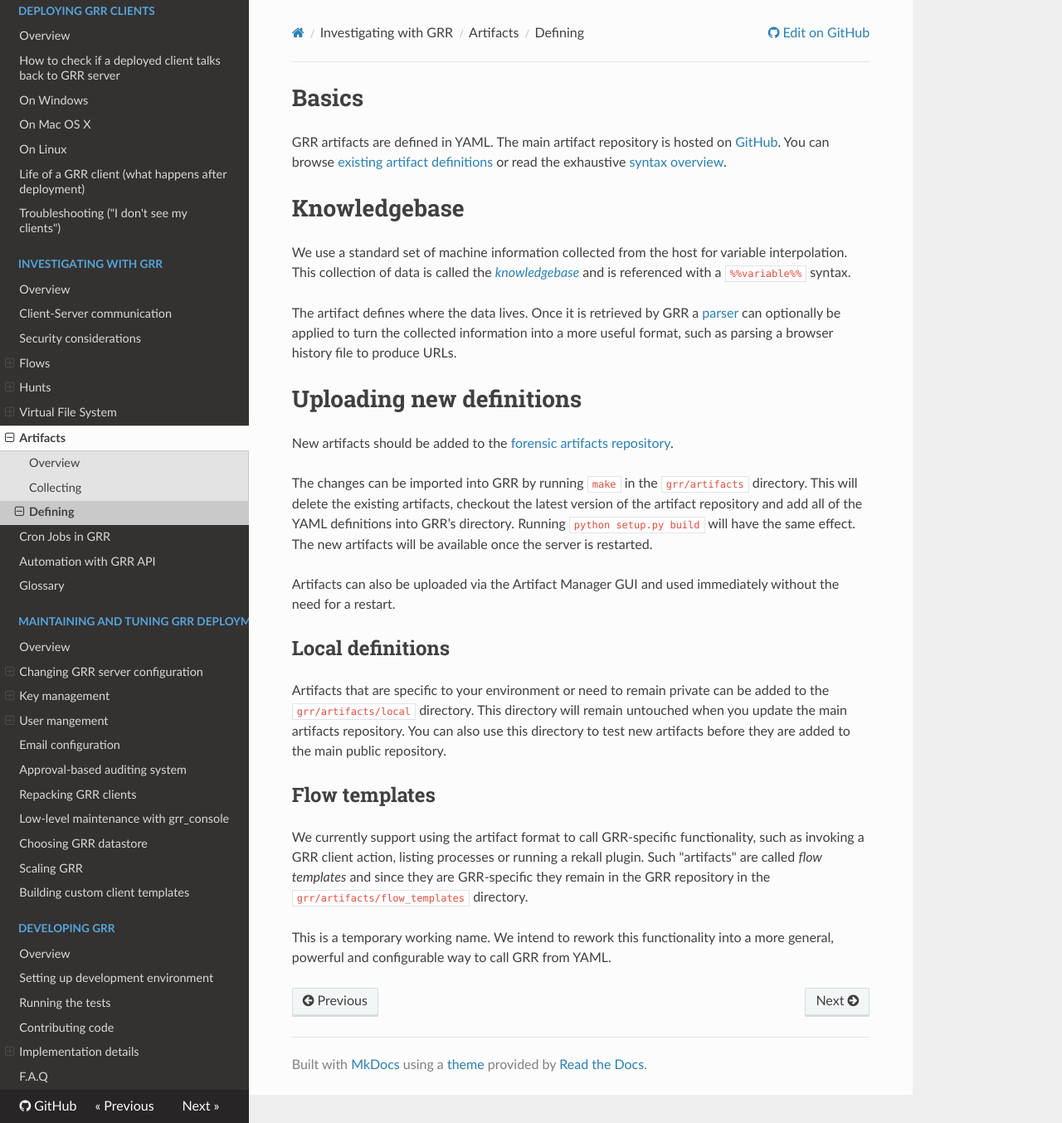
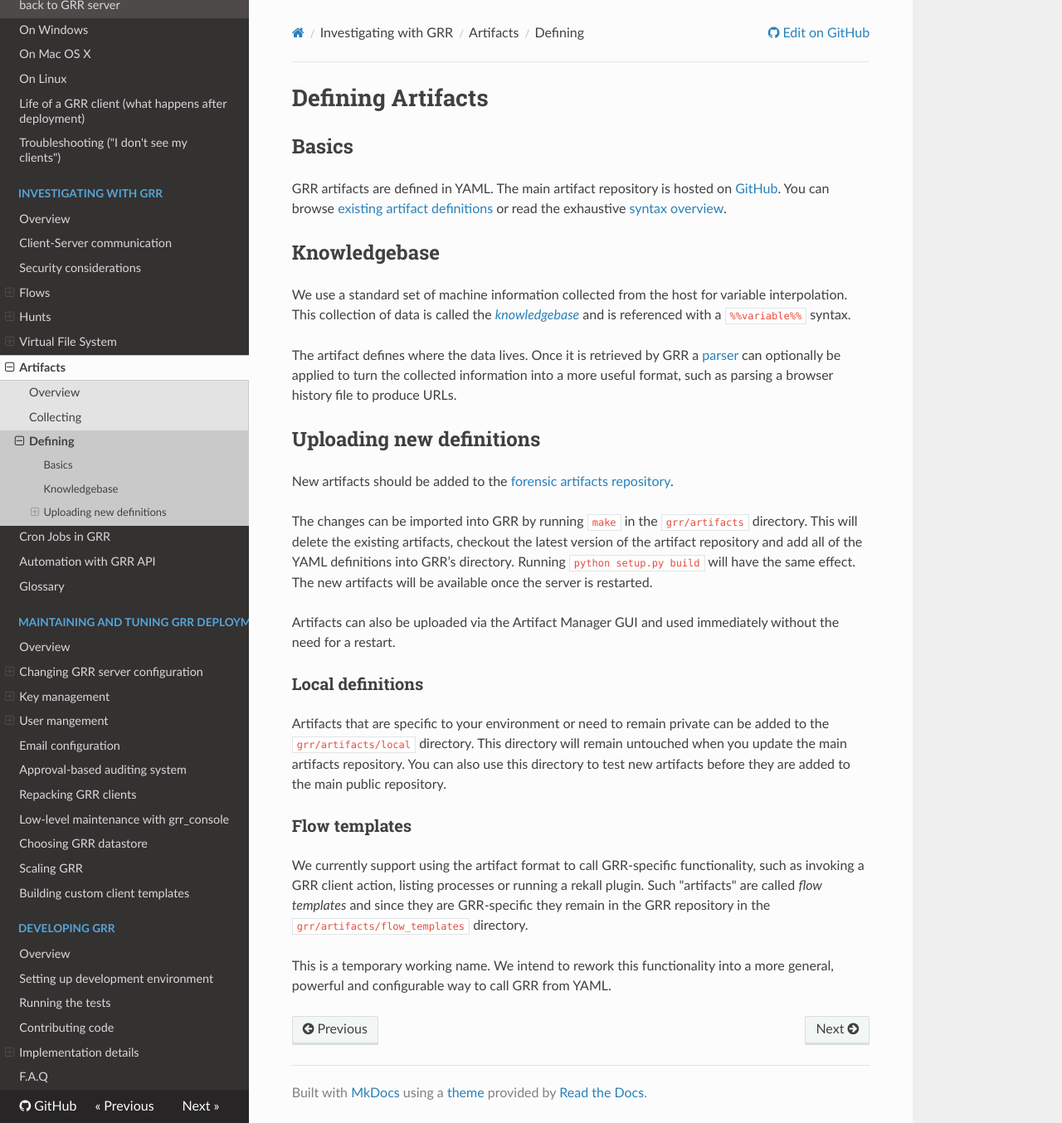
Before and after one commit to google/grr-doc, an MkDocs documentation site: the page built from docs/investigating-with-grr/artifacts/defining.md, in a window 1280 px wide and 1354 px high. Shown: the whole window at 83% size. Built offline with MkDocs 1.6.1, drawn with Linux system fonts in a browser that asks for light colours; nearby versions of some CDN libraries; old or Windows-style settings are respelled for this version of MkDocs.

Commit message:
Some changes to Artifacts.

```diff
--- a/docs/investigating-with-grr/artifacts/defining.md
+++ b/docs/investigating-with-grr/artifacts/defining.md
@@ -1,10 +1,12 @@
-# Basics
+# Defining Artifacts
+
+## Basics
 
 GRR artifacts are defined in YAML. The main artifact repository is hosted on
 [GitHub][artifact-repository]. You can browse [existing artifact definitions]
 [artifact-samples] or read the exhaustive [syntax overview][artifact-syntax].
 
-# Knowledgebase
+## Knowledgebase
 
 We use a standard set of machine information collected from the host for
 variable interpolation. This collection of data is called the [*knowledgebase*]
@@ -15,7 +17,7 @@
 information into a more useful format, such as parsing a browser history file
 to produce URLs.
 
-# Uploading new definitions
+## Uploading new definitions
 
 New artifacts should be added to the [forensic artifacts repository]
 [artifact-repository].
@@ -29,7 +31,7 @@
 Artifacts can also be uploaded via the Artifact Manager GUI and used immediately
 without the need for a restart.
 
-## Local definitions
+### Local definitions
 
 Artifacts that are specific to your environment or need to remain private can be
 added to the `grr/artifacts/local` directory. This directory will remain
@@ -37,7 +39,7 @@
 directory to test new artifacts before they are added to the main public
 repository.
 
-## Flow templates
+### Flow templates
 
 We currently support using the artifact format to call GRR-specific
 functionality, such as invoking a GRR client action, listing processes or
```
Also changed, not shown: docs/investigating-with-grr/artifacts/collecting.md (+2 -0 lines), docs/investigating-with-grr/artifacts/overview.md (+4 -2 lines).
